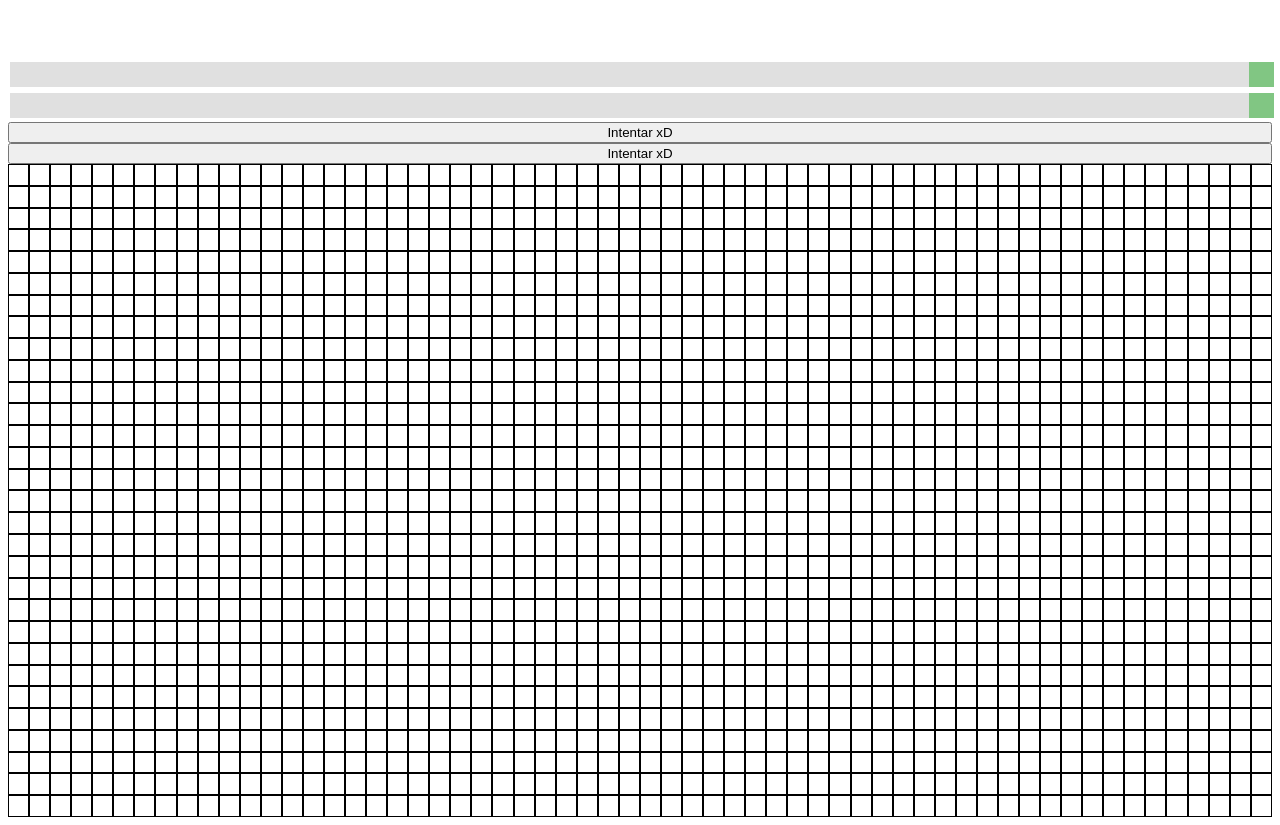
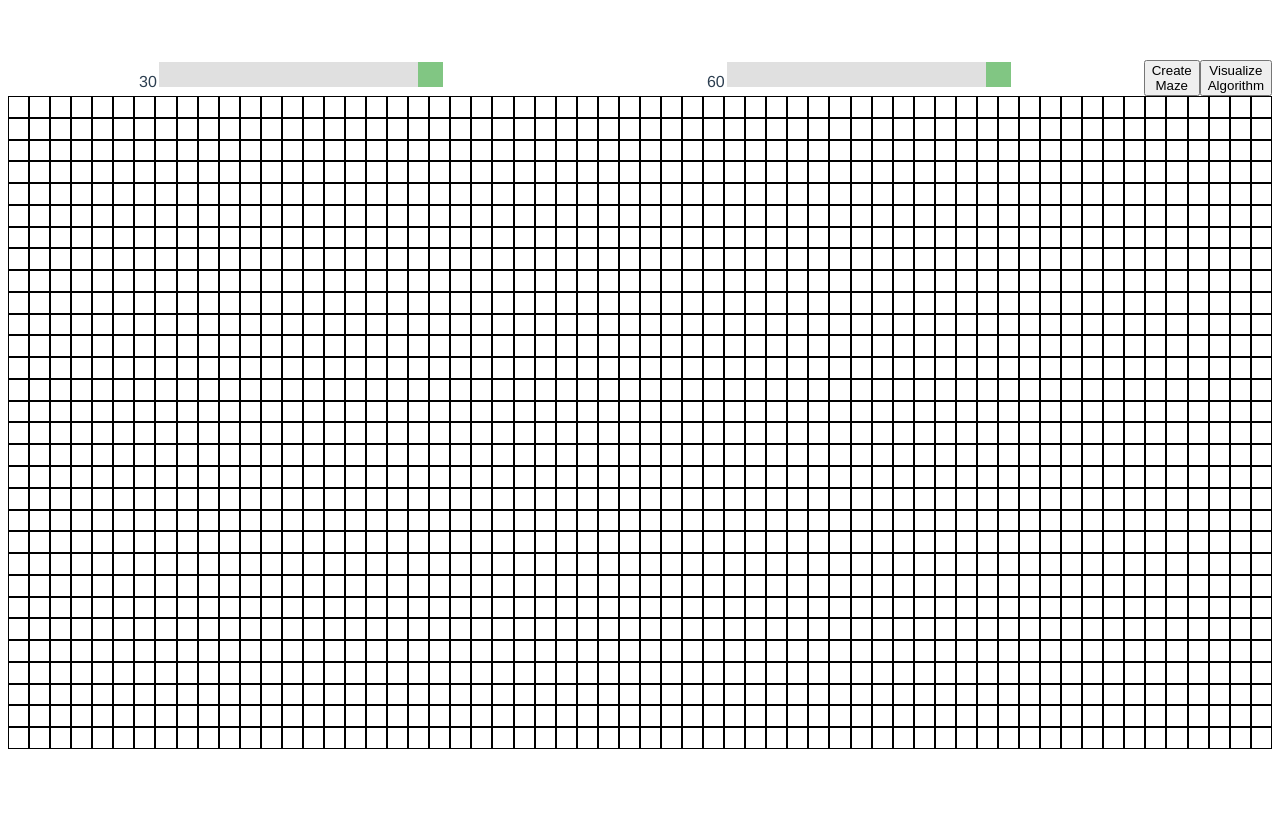
Before and after one commit to Aeliner/pathfindingvue, a Vue app: page / in a window 1280 px wide. After the commit the page ends 800 px from the top, so only its background shows below. Built offline with nearby package versions, Linux system fonts and the light colour scheme.

Commit message:
Started adding an actions bar to keep buttons organized

```diff
--- a/src/App.vue
+++ b/src/App.vue
@@ -3,7 +3,9 @@
     <!--   <img alt="Vue logo" src="./assets/logo.png">
     <HelloWorld msg="Welcome to Your Vue.js App"/>
     -->
+     <div class="actionsbar">
     <div class="slidecontainer">
+      <label for="myRangeHeight">{{this.height}}</label>
       <input
         @change="createTable"
         type="range"
@@ -12,10 +14,11 @@
         max="30"
         value="50"
         class="slider"
-        id="myRange"
+        id="myRangeHeight"
       />
     </div>
     <div class="slidecontainer">
+      <label for="myRangeWidth">{{this.width}}</label>
       <input
         @change="createTable"
         type="range"
@@ -24,11 +27,12 @@
         max="60"
         value="50"
         class="slider"
-        id="myRange"
+        id="myRangeWidth"
       />
     </div>
-    <button v-on:click="generate">Intentar xD</button>
-    <button v-on:click="AStar">Intentar xD</button>
+    <button v-on:click="generate">Create Maze</button>
+    <button v-on:click="AStar">Visualize Algorithm</button>
+    </div>
     <table id="tableGrid" cellspacing="0">
       <tr v-for="(row, i) in cellsArr" :key="i">
         <td
@@ -308,7 +312,7 @@ table td:hover {
 
 .slider {
   -webkit-appearance: none;
-  width: 100%;
+  width: 50%;
   height: 25px;
   background: #d3d3d3;
   outline: none;
@@ -319,6 +323,11 @@ table td:hover {
 
 .slider:hover {
   opacity: 1;
+}
+
+.actionsbar{
+  display:flex;
+  width:100%;
 }
 
 .slider::-webkit-slider-thumb {
```
